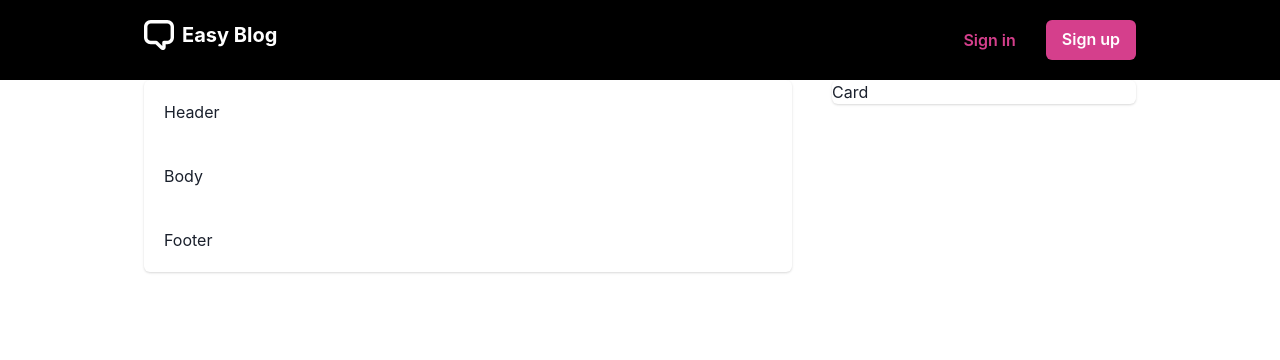
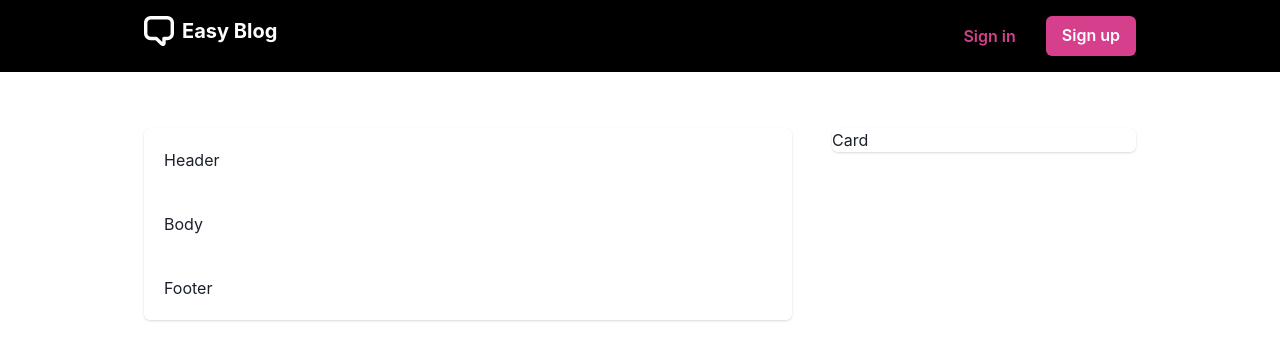
Before and after one commit to GavinITP/mern-easy-post, a React (Vite) app in the folder frontend/: page / in a window 1280 px wide. Shown: the top 360 px of the page. Built offline with nearby package versions, Linux system fonts and the light colour scheme.

Commit message:
delete package file

```diff
--- a/frontend/src/components/Navbar.tsx
+++ b/frontend/src/components/Navbar.tsx
@@ -11,7 +11,7 @@ import { ChatIcon } from "@chakra-ui/icons";
 
 const Navbar = () => {
   return (
-    <Flex bgColor="black" color="white" h="5rem" alignItems="center">
+    <Flex bgColor="black" color="white" h="4.5rem" alignItems="center" mb={14}>
       <Container maxW="5xl">
         <Flex>
           <Flex gap="0.5rem">
--- a/package.json
+++ /dev/null
@@ -1,5 +0,0 @@
-{
-  "dependencies": {
-    "@chakra-ui/icons": "^2.0.19"
-  }
-}
```
Also changed, not shown: 1 other file (tests, documents, lock files or other folders).
